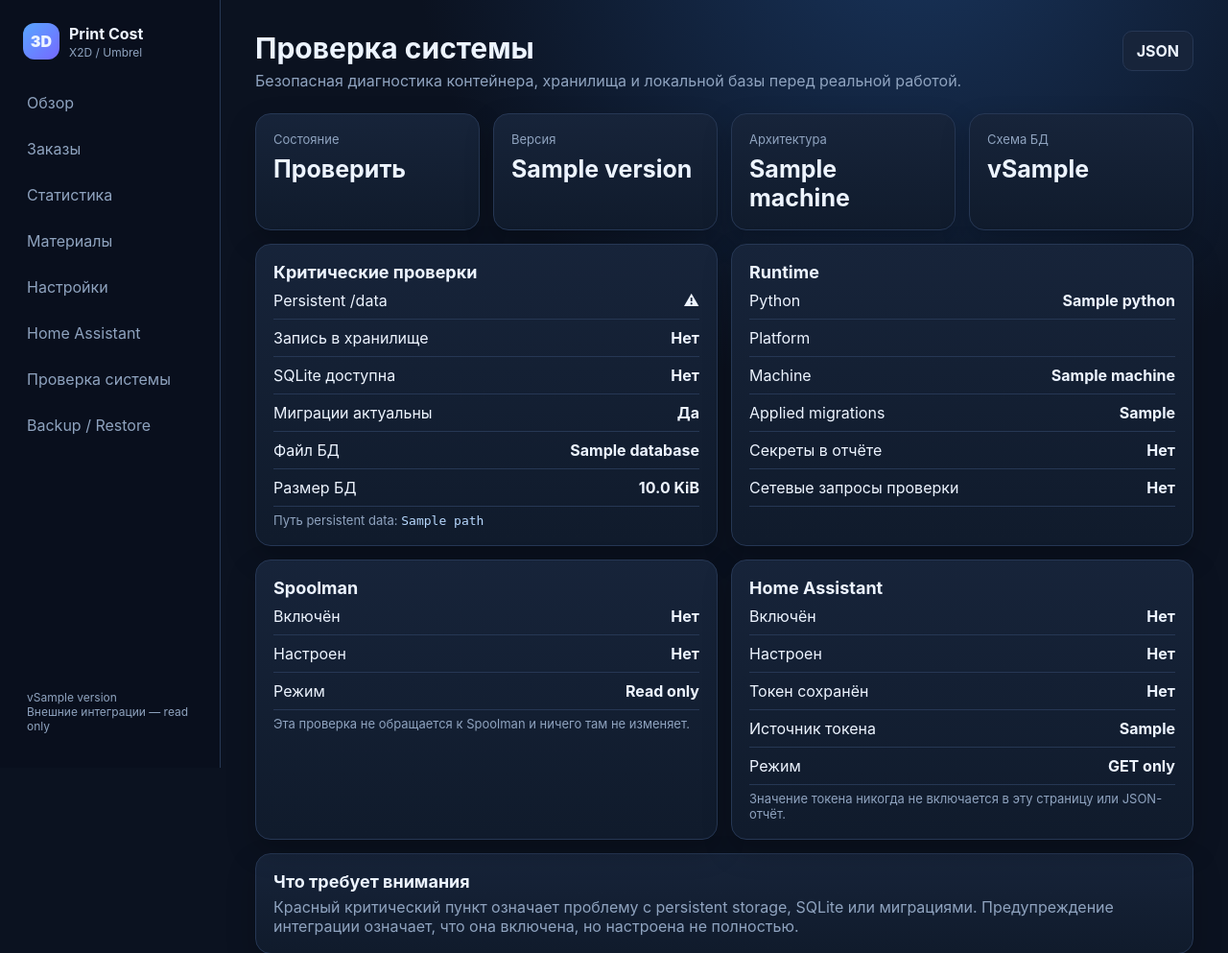
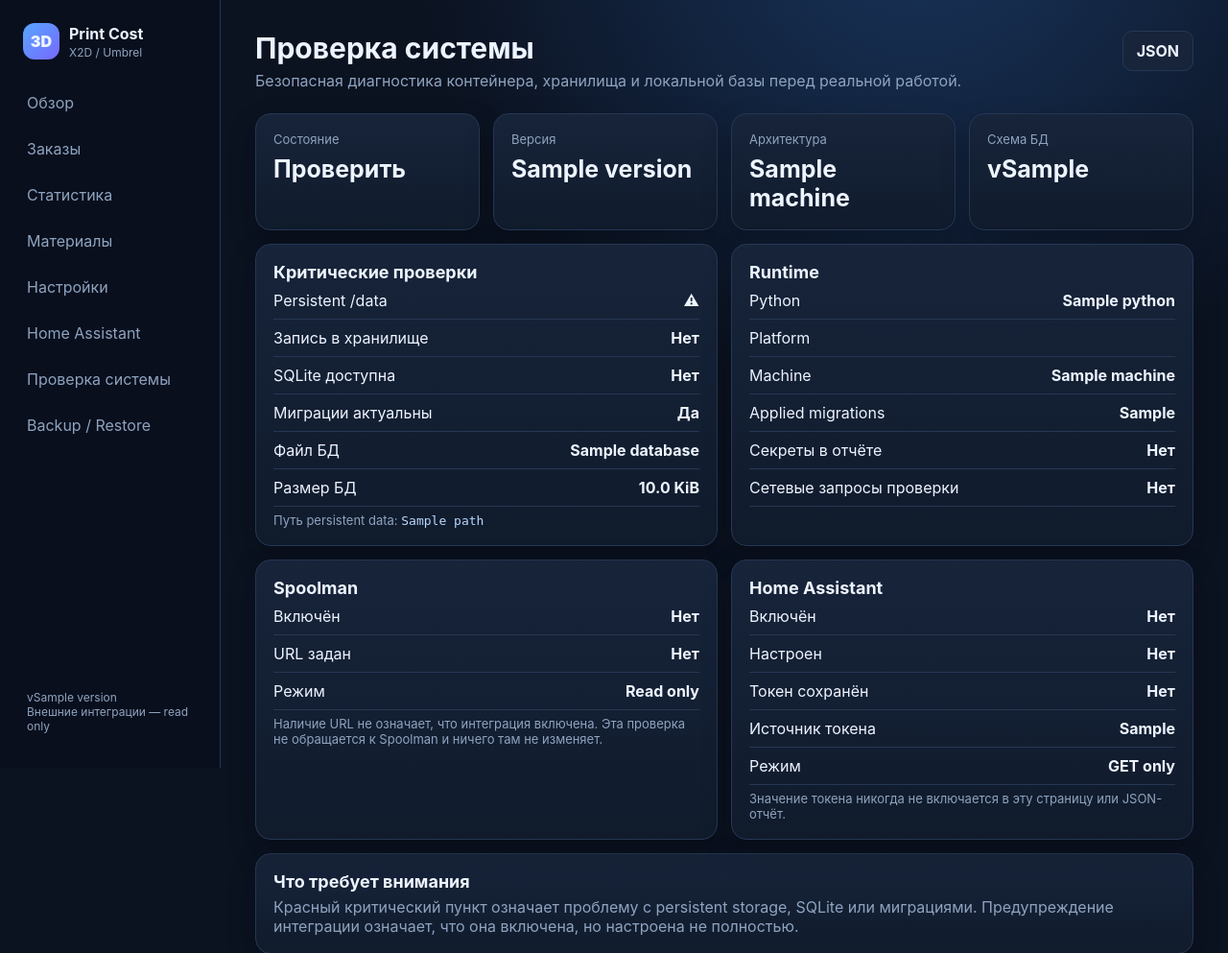
Before and after one commit to MikeFox303/3d-print-cost-umbrel, a FastAPI app: template app/templates/system_check.html in a window 1280 px wide. Shown: the top 993 px of the page at 96% size. Run offline with FastAPI, Linux system fonts and the light colour scheme; the template is opened without the code that fills it: most values are stand-ins (such as "Sample title", 1, 10 or a date in 2020).

Commit message:
Clarify Spoolman status wording in System Check

```diff
--- a/app/templates/system_check.html
+++ b/app/templates/system_check.html
@@ -45,9 +45,9 @@
   <div class="card breakdown">
     <h2>Spoolman</h2>
     <div><span>Включён</span><strong>{{ 'Да' if report.integrations.spoolman.enabled else 'Нет' }}</strong></div>
-    <div><span>Настроен</span><strong>{{ 'Да' if report.integrations.spoolman.configured else 'Нет' }}</strong></div>
+    <div><span>URL задан</span><strong>{{ 'Да' if report.integrations.spoolman.configured else 'Нет' }}</strong></div>
     <div><span>Режим</span><strong>Read only</strong></div>
-    <p class="hint">Эта проверка не обращается к Spoolman и ничего там не изменяет.</p>
+    <p class="hint">Наличие URL не означает, что интеграция включена. Эта проверка не обращается к Spoolman и ничего там не изменяет.</p>
   </div>
 
   <div class="card breakdown">
```
